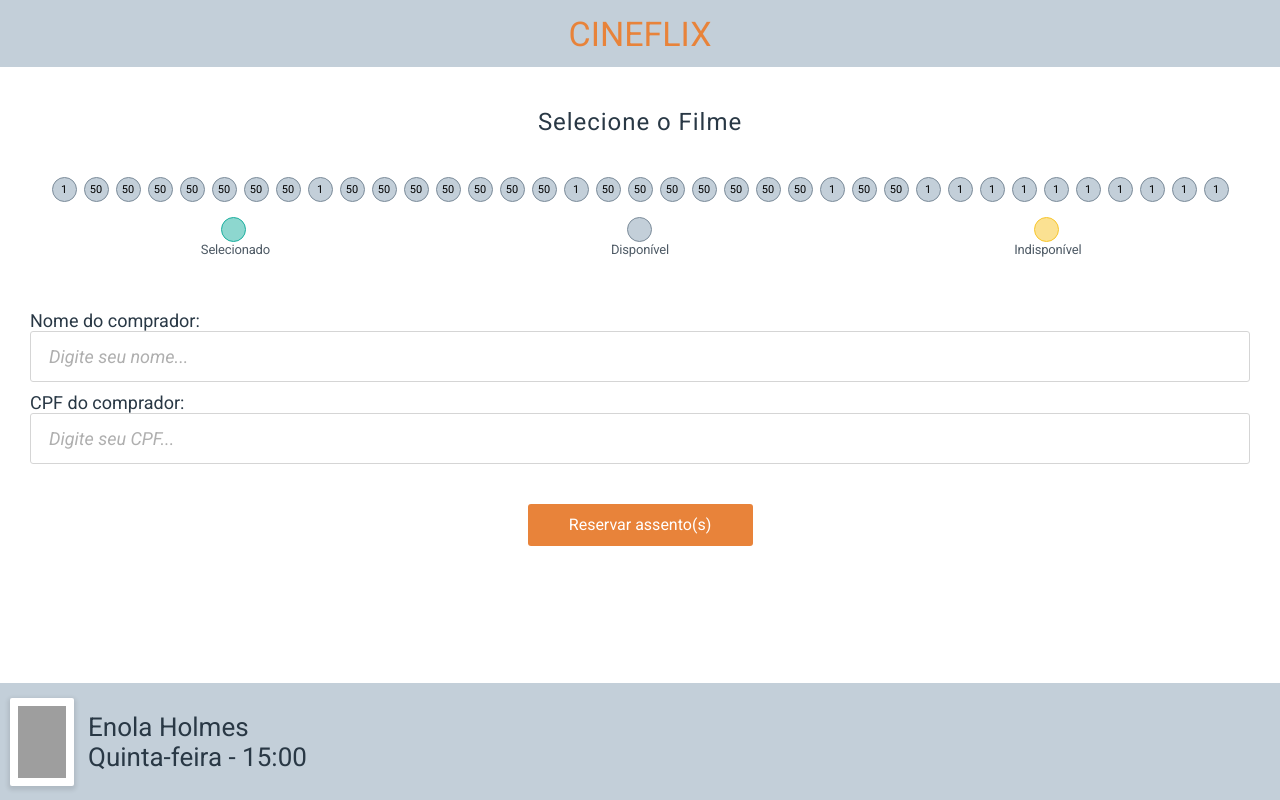
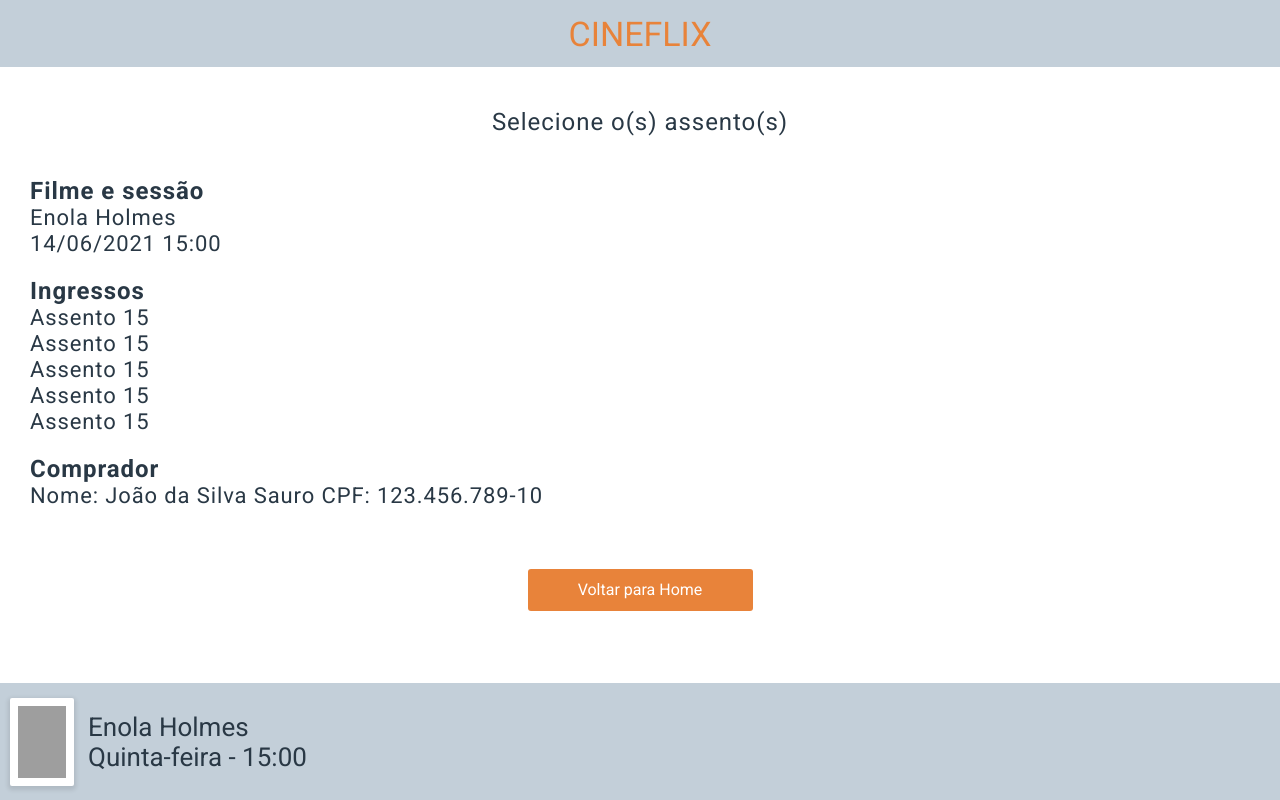
Before and after one commit to kawaym/projeto_09-cineflex_react, a React (Create React App) app: page / in a window 1280 px wide. Built offline with nearby package versions, Linux system fonts and the light colour scheme; grey boxes are pictures that could not be loaded.

Commit message:
Tela de finalização sem suporte a API adicionada

```diff
--- a/src/components/Pageframe/Pageframe.jsx
+++ b/src/components/Pageframe/Pageframe.jsx
@@ -2,6 +2,7 @@ import DateSelection from '../DateSelection/DateSelection';
 import MovieSelection from '../MovieSelection/MovieSelection';
 import PlaceSelection from '../PlaceSelection/PlaceSelection';
 import Posterframe from '../PosterFrame/Posterframe';
+import SuccessPage from '../SuccessPage/SuccessPage';
 import './Pageframe.css';
 export default function Pageframe({children}){
     const footer =  <footer className="order-summary">
@@ -22,9 +23,9 @@ export default function Pageframe({children}){
             </header>
             <main className="page-content">
                 <h1 className={`page-title`}>
-                    Selecione o Filme
+                    Selecione o(s) assento(s)
                 </h1>
-                <PlaceSelection/>
+                <SuccessPage/>
             </main>
             {footer}
         </>
--- /dev/null
+++ b/src/components/SuccessPage/SuccessPage.css
@@ -0,0 +1,46 @@
+.container-success{
+    display: flex;
+    flex-direction: column;
+
+    align-items: flex-start;
+}
+.container-info:not(:last-child){
+    margin-bottom: 20px;
+}
+.titulo-info{
+    color: #293845;
+    font-style: normal;
+    font-weight: bold;
+    font-size: 24px;
+    line-height: 28px;
+    display: flex;
+    align-items: center;
+    letter-spacing: 0.04em;
+}
+.info{
+    display: flex;
+    flex-direction: column;
+    justify-content: flex-start;
+
+    color: #293845;
+    font-style: normal;
+    font-weight: normal;
+    font-size: 22px;
+    line-height: 26px;
+    letter-spacing: 0.04em;
+}
+.back-homepage{
+    width: 100%;
+    max-width: 225px;
+    height: 42px;
+
+    align-self: center;
+
+    margin-top: 40px;
+    margin-bottom: 40px;
+
+    background: #E8833A;
+    border-radius: 3px;
+
+    color: white;
+}
--- /dev/null
+++ b/src/components/SuccessPage/SuccessPage.jsx
@@ -0,0 +1,41 @@
+import './SuccessPage.css'
+
+export default function SuccessPage(){
+    return(
+        <div className="container-success">
+            <div className="container-info">
+                <div className="titulo-info">
+                    Filme e sessão
+                </div>
+                <div className="info">
+                    <div className="titulo-filme">Enola Holmes</div>
+                    <div className="data-filme">14/06/2021 15:00</div>
+                </div>
+            </div>
+            <div className="container-info">
+                <div className="titulo-info">
+                    Ingressos
+                </div>
+                <div className="info">
+                    <div className="assento-individual">Assento 15</div>
+                    <div className="assento-individual">Assento 15</div>
+                    <div className="assento-individual">Assento 15</div>
+                    <div className="assento-individual">Assento 15</div>
+                    <div className="assento-individual">Assento 15</div>
+                </div>
+            </div>
+            <div className="container-info">
+                <div className="titulo-info">
+                    Comprador
+                </div>
+                <div className="info">
+                    Nome: João da Silva Sauro
+                    CPF: 123.456.789-10
+                </div>
+            </div>
+            <button className="back-homepage">
+                Voltar para Home
+            </button>
+        </div>
+    );
+}
```
